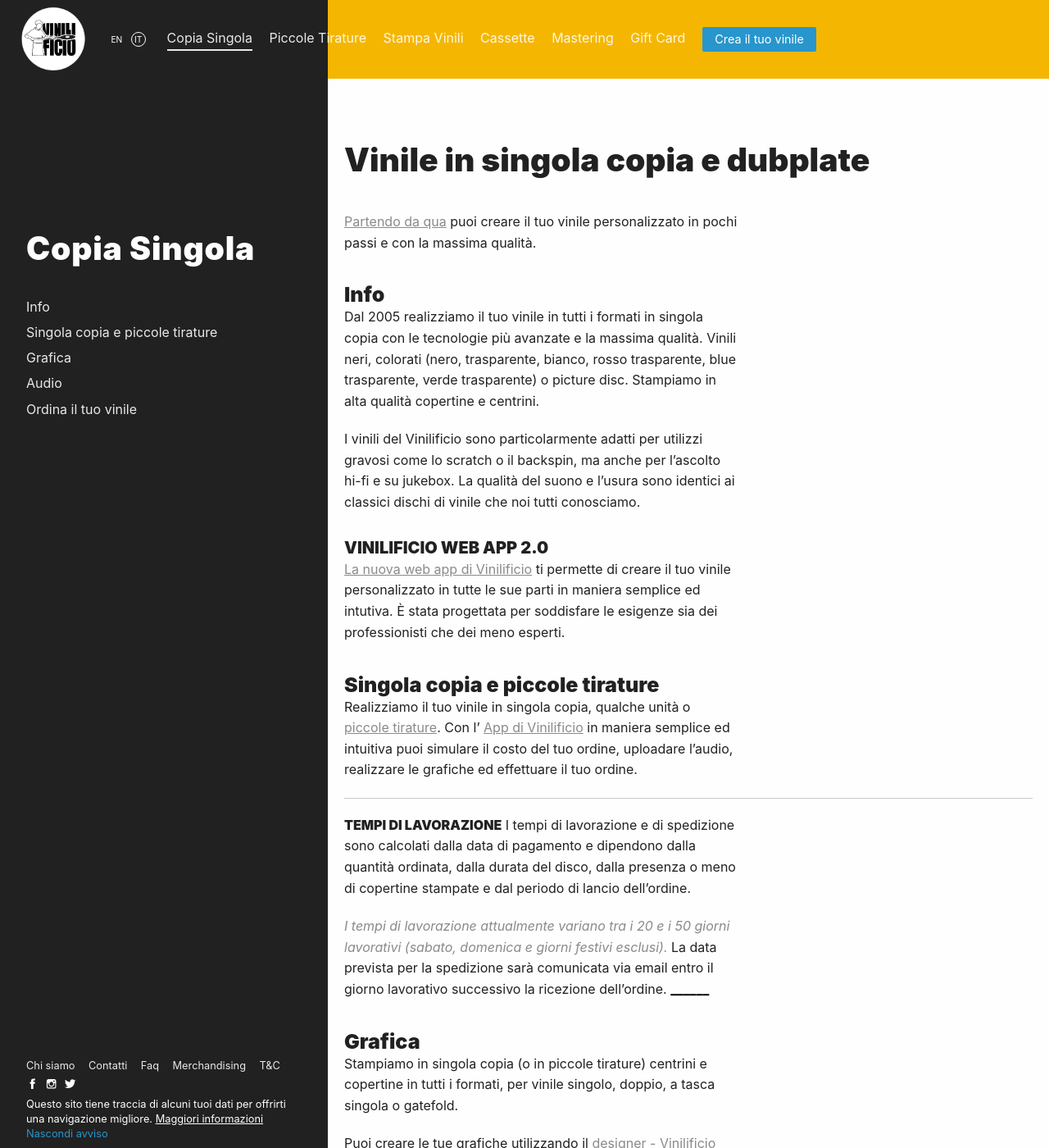
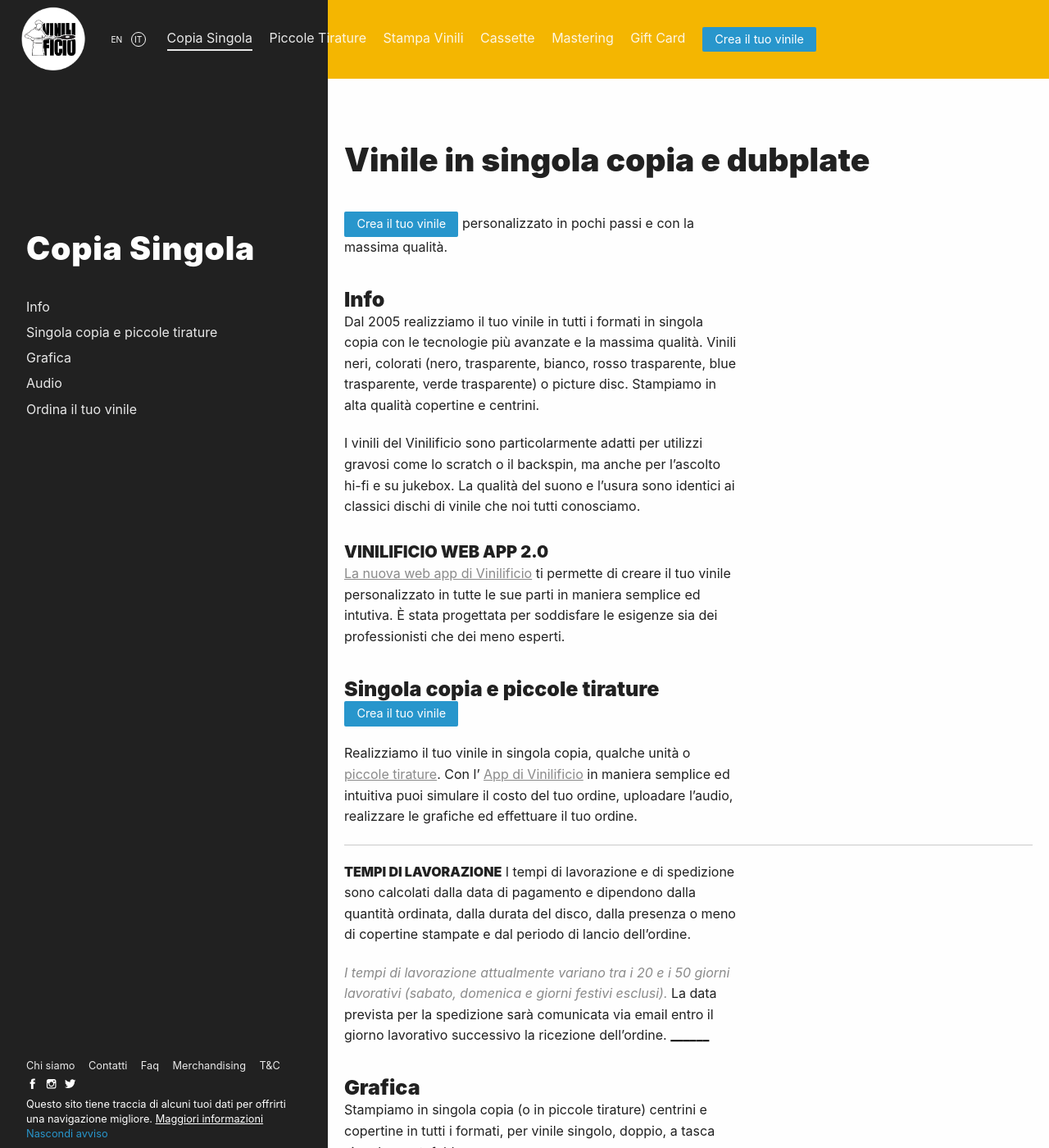
Before and after one commit to Vinilificio/vinilificio.com, a Jekyll site: the page built from _pages/copia-singola.md, in a window 1280 px wide and 1400 px high. Shown: the whole window at 82% size. Built offline with Jekyll 4.4.1, drawn with Linux system fonts in a browser that asks for light colours; nearby versions of some CDN libraries; comment, search, counter and statistics services are not loaded.

Commit message:
button crea il tuo vinile

```diff
--- a/_pages/copia-singola.md
+++ b/_pages/copia-singola.md
@@ -19,7 +19,7 @@
 
 # Vinile in singola copia e dubplate
 
-[Partendo da qua](https://app.vinilificio.com) puoi creare il tuo vinile personalizzato in pochi passi e con la massima qualità.
+<a class="button" href="https://app.vinilificio.com/" style="color: white;text-decoration: none;">Crea il tuo vinile</a> personalizzato in pochi passi e con la massima qualità.
 
 ### Info
 Dal 2005 realizziamo il tuo vinile in tutti i formati in singola copia con le tecnologie più avanzate e la massima qualità. Vinili neri, colorati (nero, trasparente, bianco, rosso trasparente, blue trasparente, verde trasparente) o picture disc. Stampiamo in alta qualità copertine e centrini.
@@ -30,6 +30,7 @@
 [La nuova web app di Vinilificio](https://app.vinilificio.com) ti permette di creare il tuo vinile personalizzato in tutte le sue parti in maniera semplice ed intutiva. È stata progettata per soddisfare le esigenze sia dei professionisti che dei meno esperti.
 
 ### Singola copia e piccole tirature
+<a class="button" href="https://app.vinilificio.com/" style="color: white;text-decoration: none;">Crea il tuo vinile</a>
 
 Realizziamo il tuo vinile in singola copia, qualche unità o [piccole tirature](/piccole-tirature/).
 Con l' [App di Vinilificio](https://app.vinilificio.com) in maniera semplice ed intuitiva puoi simulare il costo del tuo ordine, uploadare l'audio, realizzare le grafiche ed effettuare il tuo ordine.
```
